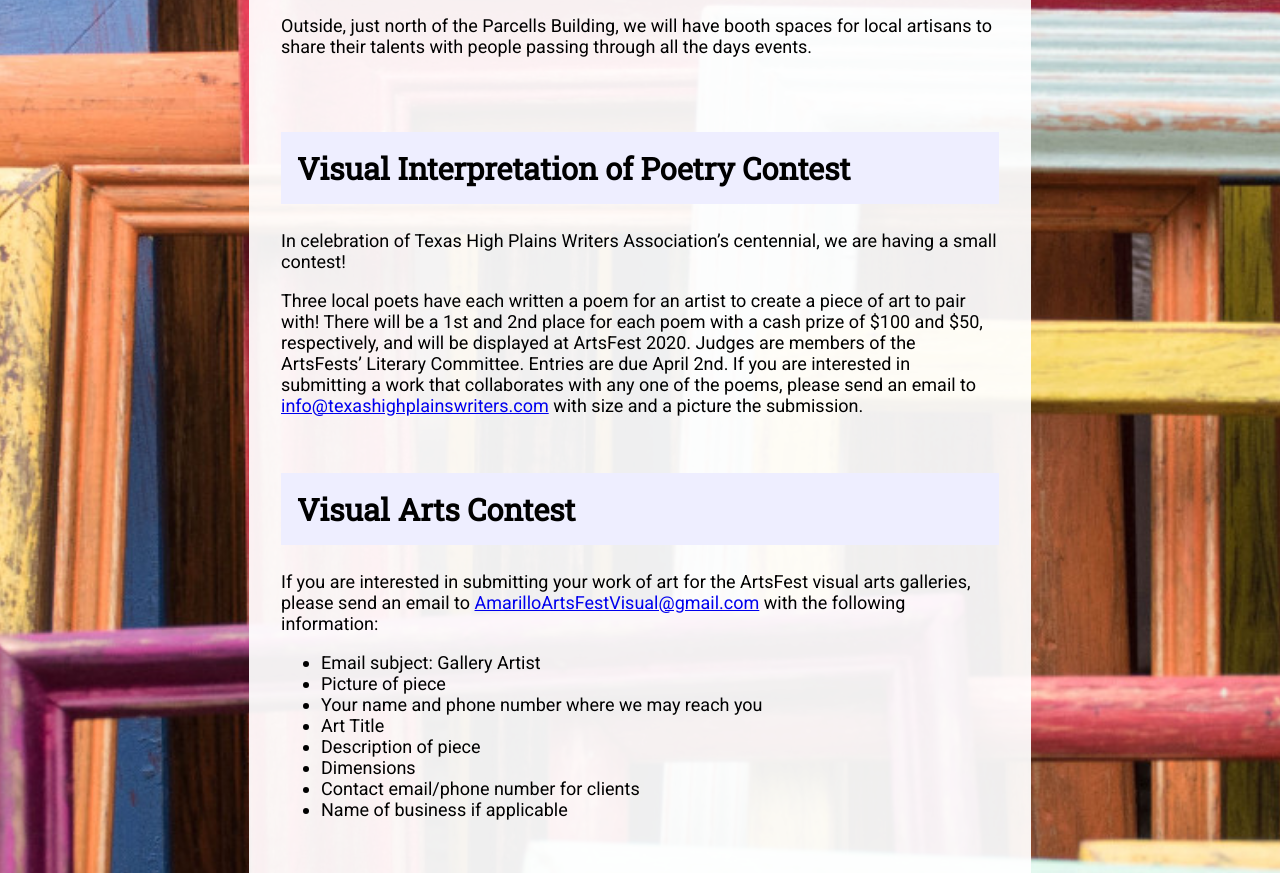
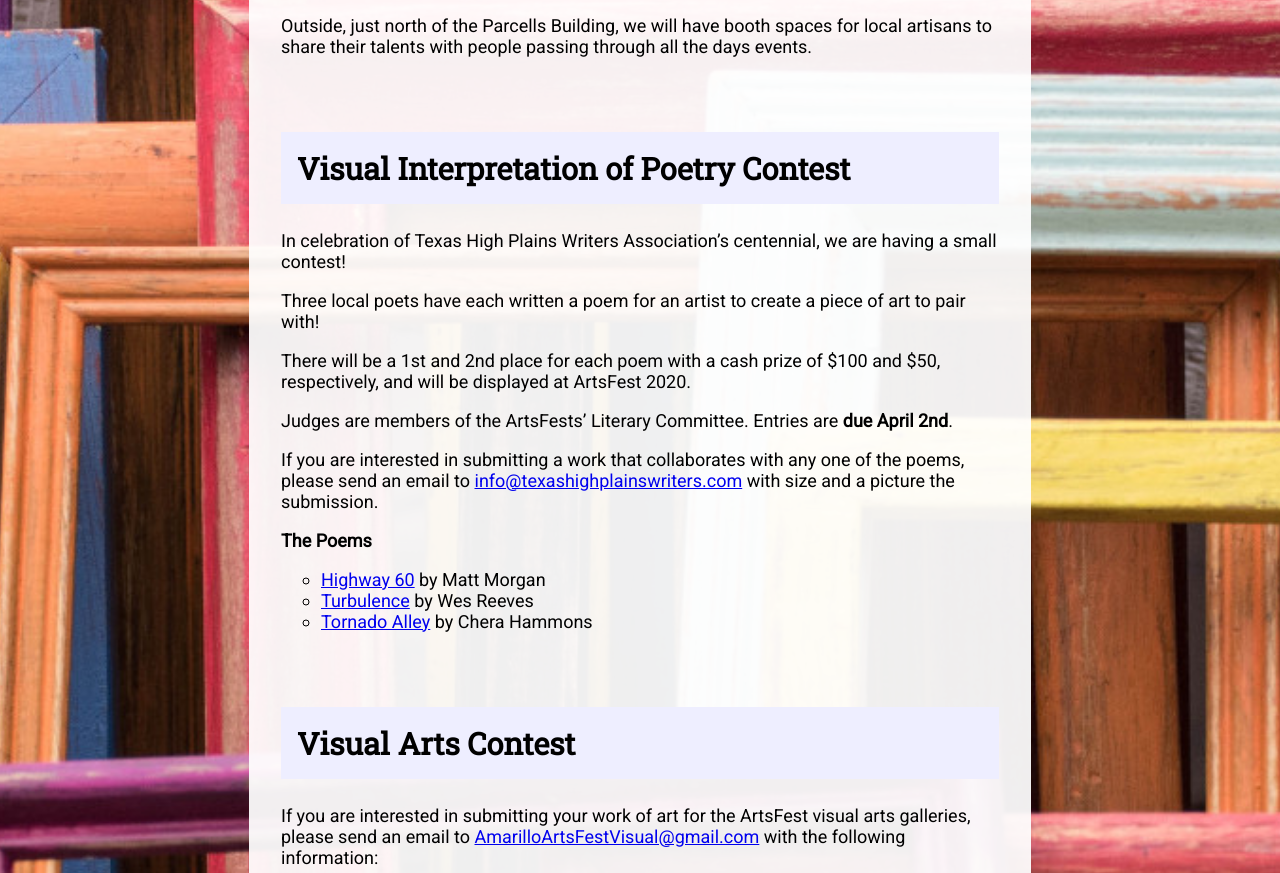
Before and after one commit to Amarillo-Arts-Fest/landing-page, a plain HTML site: page index.html in a window 1280 px wide. Shown: the part 601-1474 px from the top of the page. Drawn offline with Linux system fonts and the light colour scheme.

Commit message:
Add and style the list of poems

```diff
--- a/css/style.css
+++ b/css/style.css
@@ -49,6 +49,10 @@ h2 {
     font-size: 1.2em;
 }
 
+li {
+    list-style-type: circle;
+}
+
 @media only screen and (min-width: 54em) {
     .logo {
         margin: unset;
--- a/index.html
+++ b/index.html
@@ -26,13 +26,23 @@
                 <h2 id="poetry">Visual Interpretation of  Poetry Contest</h2>
                 <p>In celebration of Texas High Plains Writers Association’s centennial, we are having a small contest!</p>
 
-                Three local poets have each written a poem for an artist to create a piece of art to pair with!
+                <p>Three local poets have each written a poem for an artist to create a piece of art to pair with!</p>
 
-                There will be a 1st and 2nd place for each poem with a cash prize of $100 and $50, respectively,  and will be displayed at ArtsFest 2020.
+                <p>There will be a 1st and 2nd place for each poem with a cash prize of $100 and $50, respectively,  and will be displayed at ArtsFest 2020.</p>
 
-                Judges are members of the ArtsFests’ Literary Committee. Entries are due April 2nd.
+                <p>Judges are members of the ArtsFests’ Literary Committee. Entries are <strong>due April 2nd</strong>.</p>
 
-                If you are interested in submitting a work that collaborates with any one of the poems, please send an email to <a href="mailto:info@texashighplainswriters.com">info@texashighplainswriters.com</a>  with size and a picture the submission.
+                <p>If you are interested in submitting a work that collaborates with any one of the poems, please send an email to <a href="mailto:info@texashighplainswriters.com">info@texashighplainswriters.com</a>  with size and a picture the submission.</p>
+
+                <p></p>
+
+                <p><strong>The Poems</strong></p>
+
+                <ul>
+                    <li><a href="/files/Matt_Morgans_Poem.pdf" target="_blank">Highway 60</a> by Matt Morgan</li>
+                    <li><a href="/files/Wes_Reeves_Poem.pdf" target="_blank">Turbulence</a> by Wes Reeves</li>
+                    <li><a href="/files/Chera_Hammons_Poem.pdf" target="_blank">Tornado Alley</a> by Chera Hammons</li>
+                </ul>
             </section>
 
             <section>
```
Also changed, not shown: 3 other files.
